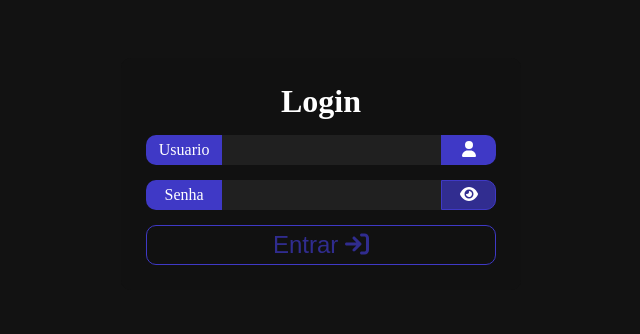
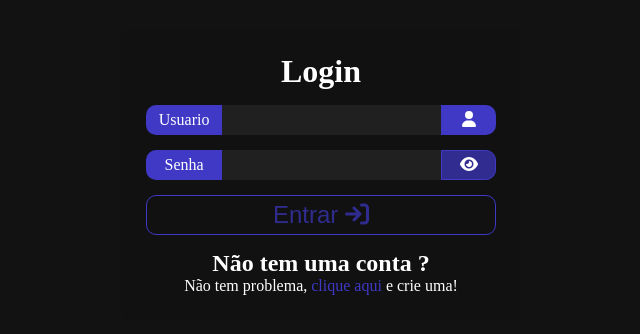
Before and after one commit to DouglasMai4/ToDoFront, a Vue app: page /login in a window 1280 px wide. Shown: the part 186-520 px from the top of the page, without its empty margins (319-959 px from the left). Built offline with nearby package versions, Linux system fonts and the light colour scheme.

Commit message:
Alpha Front End

```diff
--- a/src/views/LoginView.vue
+++ b/src/views/LoginView.vue
@@ -5,6 +5,10 @@
       <Input @data="(e) => this.usuario = e" tp="text" lb="Usuario" />
       <Input @data="(e) => this.senha = e" tp="password" lb="Senha" />
       <Button tp="submit" lb="Entrar" />
+      <div class="info-container">
+        <h2>Não tem uma conta ?</h2>
+        <p>Não tem problema, <a @click="change">clique aqui</a> e crie uma!</p>
+      </div>
     </form>
   </main>
   <Message v-if="msg" :msg="msg" />
@@ -81,4 +85,13 @@
 
     backdrop-filter: blur(5px);
   }
+
+  a {
+    text-decoration: none;
+    color: var(--c-primary);
+  }
+  a:hover {
+    cursor: pointer;
+    text-decoration: underline;
+  }
 </style>
```
